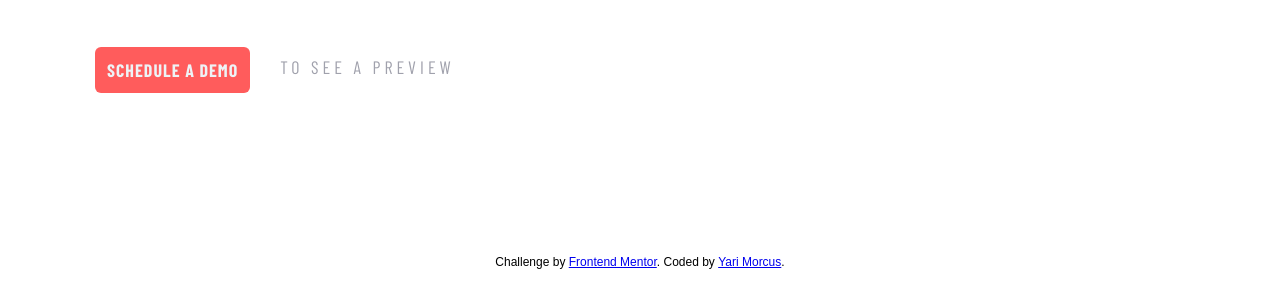
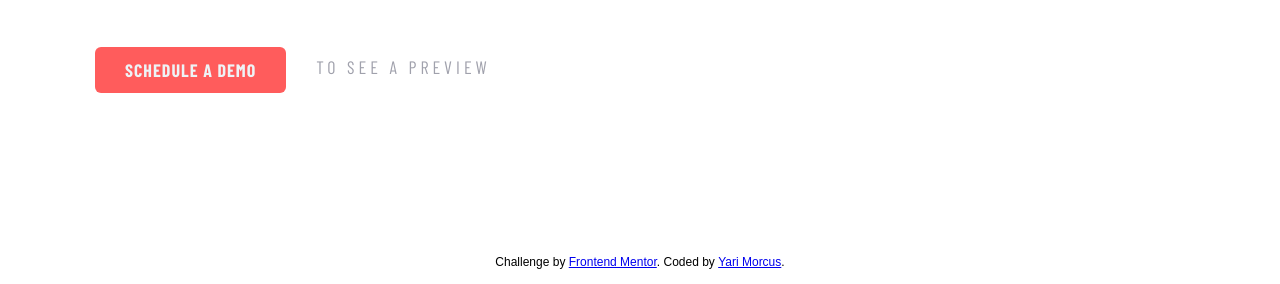
Before and after one commit to YariMorcus/fm-project-tracking-intro-component, a website built with Parcel: page src/index.html in a window 1280 px wide. Shown: the part 724-1008 px from the top of the page. Built offline with nearby package versions, Linux system fonts and the light colour scheme; files whose address does not match are found by name.

Commit message:
increase padding larger screens primary button

```diff
--- a/src/scss/components/_button.scss
+++ b/src/scss/components/_button.scss
@@ -26,6 +26,7 @@
 
     @include m.breakpoint-lg {
       margin-bottom: 10rem;
+      padding: 1.2rem 3rem;
       width: initial;
     }
   }
```
